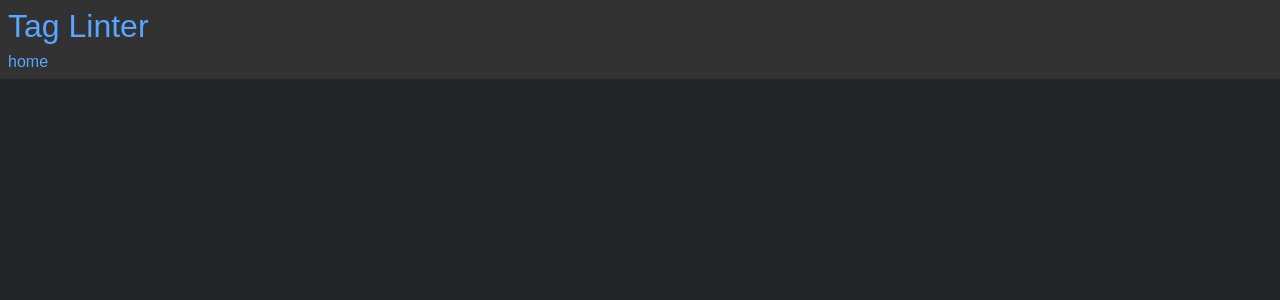
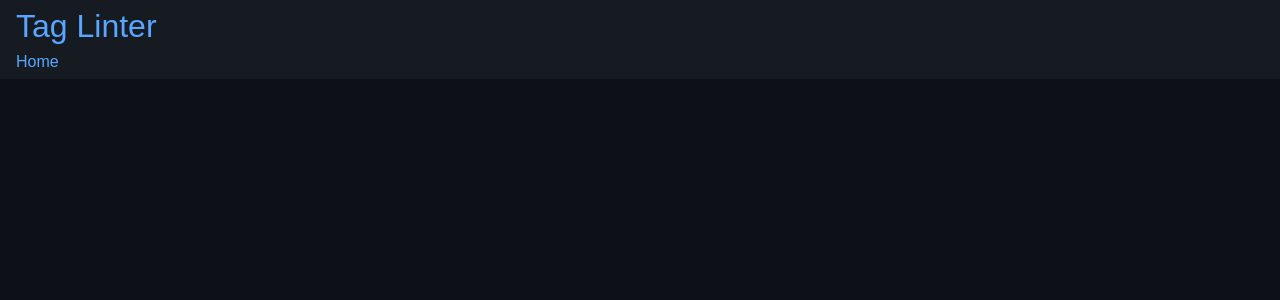
Before and after one commit to cinnamon-rolls/hydrus-tag-linter, a Python web app: template templates/base.html in a window 1280 px wide. Shown: the top 300 px of the page. Run offline with Jinja, Linux system fonts and the light colour scheme; the template is opened without the code that fills it, so the values that code supplies are empty.

Commit message:
Visual Improvements Again

```diff
--- a/__main__.py
+++ b/__main__.py
@@ -151,6 +151,9 @@ def api_rules_apply_linter_tag():
     tag_raw = request.args.get('tag', rule.get_linter_rule_tag())
     tag_service = server.tag_service
 
+    enable_add = request.args.get('add', 'true') == 'true'
+    enable_remove = request.args.get('remove', 'true') == 'true'
+
     tag = server.client.clean_tags([tag_raw])[0]
 
     files_tagged_now = server.search_by_tags(tags=[tag])
--- a/static/style.css
+++ b/static/style.css
@@ -1,6 +1,8 @@
 body {
-  background-color: #232629;
-  color: #f9f9f9;
+  display: block;
+  text-align: left;
+  background-color: #0D1117;
+  color: #c9d1d9;
   margin: 0;
   font-family: arial, helvetica;
 }
@@ -14,8 +16,15 @@ a:hover {
   text-decoration: underline;
 }
 
+code {
+  font-family:  monospace;
+  font-size: 100%;
+  color: #D7BA7D;
+}
+
 .content {
-  margin: 8px;
+  max-width: 720px;
+  margin: 16px;
 }
 
 /* Makes blocks of hashes look better and have a vertical scroll instead of
@@ -31,8 +40,8 @@ taking up the entire screen */
 /* Navigation */
 
 nav {
-  background-color: #323232;
-  padding: 8px 8px 8px 8px
+  background-color: #161B22;
+  padding: 8px 16px 8px 16px
 }
 
 nav .site-title {
@@ -40,7 +49,6 @@ nav .site-title {
 }
 
 nav ul {
-  background-color: #323232;
   list-style-type: none;
   margin: 8px 0px 0px 0px;
   padding: 0;
--- a/templates/base.html
+++ b/templates/base.html
@@ -30,13 +30,15 @@
       </span>
       <ul>
         <li>
-          <a href="/">home</a>
+          <a href="/">Home</a>
         </li>
       </ul>
     </nav>
     <section class="content">
       <h1>
-        <span>{% block contenttitle %}{% endblock %}</span>
+        <span>
+          {% block contenttitle %}{% endblock %}
+        </span>
       </h1>
       {% for message in get_flashed_messages() %}
         <div class="flash">{{ message }}</div>
```
Also changed, not shown: templates/rule.html (+25 -16 lines).
